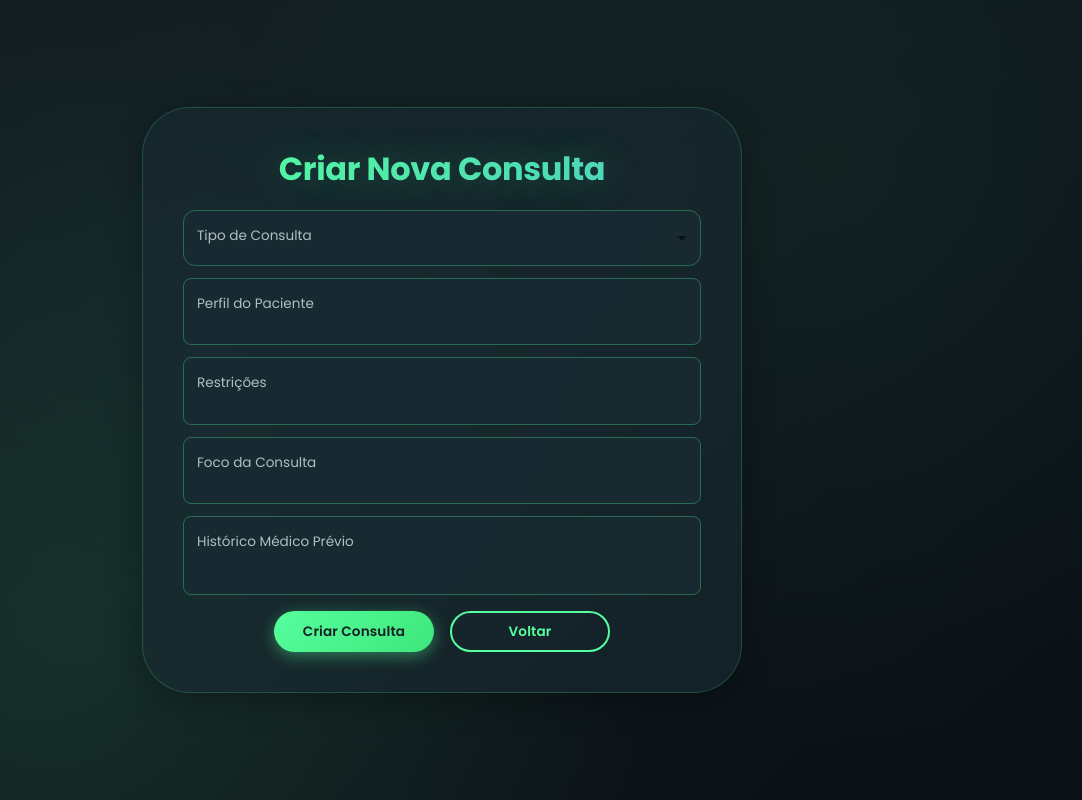
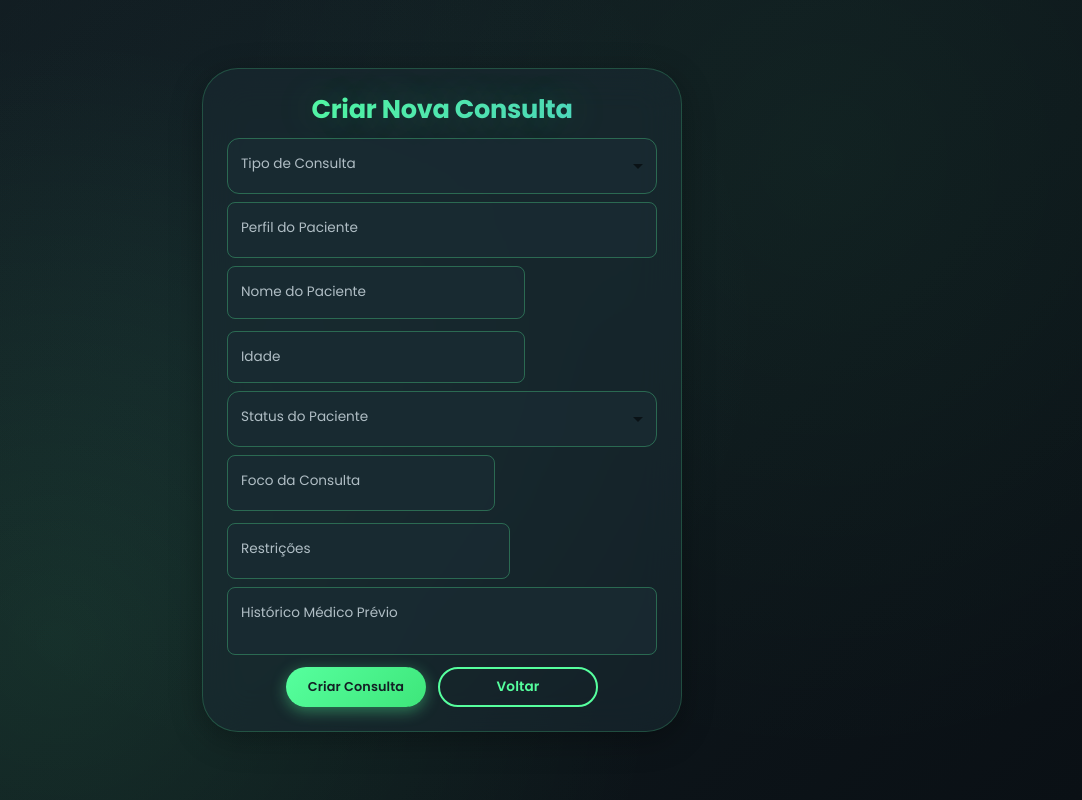
Before and after one commit to luan-vieira-er/28-BYTCHE, a Next.js app in the folder frontend/: page /CreateRoomPage in a window 1280 px wide. Shown: the whole page, without its empty margins (198-1280 px from the left). Built offline with nearby package versions, Linux system fonts and the light colour scheme; no server answers.

Commit message:
style: CreateRoomPage

```diff
--- a/frontend/pages/CreateRoomPage/index.js
+++ b/frontend/pages/CreateRoomPage/index.js
@@ -1,4 +1,4 @@
-import { Button, TextField, Box, Typography, Select, MenuItem, FormControl, InputLabel } from "@mui/material";
+import { Button, TextField, Box, Typography, Select, MenuItem, FormControl, InputLabel, Grid } from "@mui/material";
 import { useRouter } from 'next/router';
 import { useState } from 'react';
 import apiService from '../../services/api.service';
@@ -27,7 +27,7 @@ export default function CreateRoomPage() {
         console.log('Dados do formulário:', formData);
 
         // Validação básica
-        if (!formData.tipo_consulta || !formData.perfil_paciente || !formData.foco) {
+        if (!formData.tipo_consulta || !formData.perfil_paciente || !formData.foco || !formData.nome_paciente || !formData.idade) {
             alert('Por favor, preencha todos os campos obrigatórios');
             return;
         }
@@ -49,7 +49,9 @@ export default function CreateRoomPage() {
                 perfil_paciente: formData.perfil_paciente,
                 foco: formData.foco,
                 historico_previo: formData.historico_previo || '',
-                status: 'AGUARDANDO'
+                nome_paciente: formData.nome_paciente,
+                idade: parseInt(formData.idade),
+                status: formData.status || 'AGUARDANDO'
             };
 
             // Chamada para a API de criação de sala
@@ -98,10 +100,11 @@ export default function CreateRoomPage() {
                 sx={{
                     position: 'relative',
                     zIndex: 1,
-                    width: { xs: '90%', sm: '500px', md: '600px' },
+                    width: { xs: '95%', sm: '420px', md: '480px' },
                     maxWidth: '95vw',
-                    p: { xs: 3, sm: 4, md: 5 },
-                    borderRadius: 4,
+                    maxHeight: '90vh',
+                    p: { xs: 2, sm: 2.5, md: 3 },
+                    borderRadius: 3,
                     background: 'rgba(26, 43, 51, 0.6)',
                     backdropFilter: 'blur(20px)',
                     border: '1px solid rgba(86, 255, 158, 0.2)',
@@ -113,10 +116,10 @@ export default function CreateRoomPage() {
                     variant="h2"
                     component="h1"
                     sx={{
-                        fontSize: { xs: '1.5rem', sm: '1.8rem', md: '2rem' },
+                        fontSize: { xs: '1.2rem', sm: '1.4rem', md: '1.6rem' },
                         fontWeight: 700,
                         textAlign: 'center',
-                        mb: 2.5,
+                        mb: 1.5,
                         background: 'linear-gradient(135deg, #56FF9E 0%, #4ECDC4 100%)',
                         backgroundClip: 'text',
                         WebkitBackgroundClip: 'text',
@@ -130,7 +133,7 @@ export default function CreateRoomPage() {
                 {/* Select Tipo de Consulta */}
                 <FormControl
                     fullWidth
-                    sx={{ mb: 1.5 }}
+                    sx={{ mb: 1 }}
                 >
                     <InputLabel
                         sx={{
@@ -199,13 +202,13 @@ export default function CreateRoomPage() {
                     label="Perfil do Paciente"
                     placeholder="Descreva o perfil do paciente..."
                     multiline
-                    rows={1.5}
+                    rows={1}
                     variant="outlined"
                     fullWidth
                     value={formData.perfil_paciente}
                     onChange={handleInputChange('perfil_paciente')}
                     sx={{
-                        mb: 1.5,
+                        mb: 1,
                         '& .MuiInputLabel-root': {
                             color: '#B0BEC5',
                             fontSize: '0.85rem',
@@ -235,18 +238,17 @@ export default function CreateRoomPage() {
                     }}
                 />
 
-                {/* Campo Foco */}
+                {/* Grid com Nome do Paciente e Idade */}
+                <Grid container spacing={1.5} sx={{ mb: 1 }}>
+                    <Grid item xs={12} sm={6}>
                         <TextField
-                    label="Restrições"
-                    placeholder="Existem restrições ao falar com o paciente?"
-                    multiline
-                    rows={1.5}
+                            label="Nome do Paciente"
+                            placeholder="Digite o nome do paciente"
                             variant="outlined"
                             fullWidth
-                    value={formData.foco}
-                    onChange={handleInputChange('foco')}
+                            value={formData.nome_paciente}
+                            onChange={handleInputChange('nome_paciente')}
                             sx={{
-                        mb: 1.5,
                                 '& .MuiInputLabel-root': {
                                     color: '#B0BEC5',
                                     fontSize: '0.85rem',
@@ -275,18 +277,17 @@ export default function CreateRoomPage() {
                                 }
                             }}
                         />
-
+                    </Grid>
+                    <Grid item xs={12} sm={6}>
                         <TextField
-                    label="Foco da Consulta"
-                    placeholder="Qual o foco principal desta consulta..."
-                    multiline
-                    rows={1.5}
+                            label="Idade"
+                            placeholder="Idade do paciente"
                             variant="outlined"
                             fullWidth
-                    value={formData.foco}
-                    onChange={handleInputChange('restricoes')}
+                            type="number"
+                            value={formData.idade}
+                            onChange={handleInputChange('idade')}
                             sx={{
-                        mb: 1.5,
                                 '& .MuiInputLabel-root': {
                                     color: '#B0BEC5',
                                     fontSize: '0.85rem',
@@ -315,19 +316,171 @@ export default function CreateRoomPage() {
                                 }
                             }}
                         />
+                    </Grid>
+                </Grid>
+
+                {/* Campo Status */}
+                <FormControl
+                    fullWidth
+                    sx={{ mb: 1 }}
+                >
+                    <InputLabel
+                        sx={{
+                            color: '#B0BEC5',
+                            fontSize: '0.85rem',
+                            '&.Mui-focused': { color: '#56FF9E' }
+                        }}
+                    >
+                        Status do Paciente
+                    </InputLabel>
+                    <Select
+                        value={formData.status}
+                        onChange={handleInputChange('status')}
+                        label="Status do Paciente"
+                        sx={{
+                            '& .MuiOutlinedInput-notchedOutline': {
+                                borderColor: 'rgba(86, 255, 158, 0.3)',
+                                borderWidth: '1px'
+                            },
+                            '&:hover .MuiOutlinedInput-notchedOutline': {
+                                borderColor: 'rgba(86, 255, 158, 0.5)'
+                            },
+                            '&.Mui-focused .MuiOutlinedInput-notchedOutline': {
+                                borderColor: '#56FF9E'
+                            },
+                            '& .MuiSelect-select': {
+                                color: '#FFFFFF',
+                                backgroundColor: 'rgba(26, 43, 51, 0.8)',
+                                fontSize: '0.85rem'
+                            }
+                        }}
+                        MenuProps={{
+                            PaperProps: {
+                                sx: {
+                                    backgroundColor: 'rgba(26, 43, 51, 0.95)',
+                                    backdropFilter: 'blur(10px)',
+                                    border: '1px solid rgba(86, 255, 158, 0.3)',
+                                    borderRadius: 2,
+                                    '& .MuiMenuItem-root': {
+                                        color: '#FFFFFF',
+                                        '&:hover': {
+                                            backgroundColor: 'rgba(86, 255, 158, 0.1)'
+                                        },
+                                        '&.Mui-selected': {
+                                            backgroundColor: 'rgba(86, 255, 158, 0.2)',
+                                            '&:hover': {
+                                                backgroundColor: 'rgba(86, 255, 158, 0.3)'
+                                            }
+                                        }
+                                    }
+                                }
+                            }
+                        }}
+                    >
+                        <MenuItem value="estavel">Estável</MenuItem>
+                        <MenuItem value="critico">Crítico</MenuItem>
+                        <MenuItem value="observacao">Em Observação</MenuItem>
+                        <MenuItem value="alta">Alta Médica</MenuItem>
+                        <MenuItem value="internado">Internado</MenuItem>
+                    </Select>
+                </FormControl>
+
+                {/* Grid com Foco e Restrições */}
+                <Grid container spacing={1.5} sx={{ mb: 1 }}>
+                    <Grid item xs={12} sm={6}>
+                        <TextField
+                            label="Foco da Consulta"
+                            placeholder="Qual o foco principal..."
+                            multiline
+                            rows={1}
+                            variant="outlined"
+                            fullWidth
+                            value={formData.foco}
+                            onChange={handleInputChange('foco')}
+                            sx={{
+                                '& .MuiInputLabel-root': {
+                                    color: '#B0BEC5',
+                                    fontSize: '0.85rem',
+                                    '&.Mui-focused': { color: '#56FF9E' }
+                                },
+                                '& .MuiOutlinedInput-root': {
+                                    backgroundColor: 'rgba(26, 43, 51, 0.8)',
+                                    '& .MuiOutlinedInput-notchedOutline': {
+                                        borderColor: 'rgba(86, 255, 158, 0.3)',
+                                        borderWidth: '1px'
+                                    },
+                                    '&:hover .MuiOutlinedInput-notchedOutline': {
+                                        borderColor: 'rgba(86, 255, 158, 0.5)'
+                                    },
+                                    '&.Mui-focused .MuiOutlinedInput-notchedOutline': {
+                                        borderColor: '#56FF9E'
+                                    }
+                                },
+                                '& .MuiOutlinedInput-input': {
+                                    color: '#FFFFFF',
+                                    fontSize: '0.85rem',
+                                    '&::placeholder': {
+                                        color: '#B0BEC5',
+                                        opacity: 0.7
+                                    }
+                                }
+                            }}
+                        />
+                    </Grid>
+                    <Grid item xs={12} sm={6}>
+                        <TextField
+                            label="Restrições"
+                            placeholder="Restrições ao falar com o paciente..."
+                            multiline
+                            rows={1}
+                            variant="outlined"
+                            fullWidth
+                            value={formData.restricoes}
+                            onChange={handleInputChange('restricoes')}
+                            sx={{
+                                '& .MuiInputLabel-root': {
+                                    color: '#B0BEC5',
+                                    fontSize: '0.85rem',
+                                    '&.Mui-focused': { color: '#56FF9E' }
+                                },
+                                '& .MuiOutlinedInput-root': {
+                                    backgroundColor: 'rgba(26, 43, 51, 0.8)',
+                                    '& .MuiOutlinedInput-notchedOutline': {
+                                        borderColor: 'rgba(86, 255, 158, 0.3)',
+                                        borderWidth: '1px'
+                                    },
+                                    '&:hover .MuiOutlinedInput-notchedOutline': {
+                                        borderColor: 'rgba(86, 255, 158, 0.5)'
+                                    },
+                                    '&.Mui-focused .MuiOutlinedInput-notchedOutline': {
+                                        borderColor: '#56FF9E'
+                                    }
+                                },
+                                '& .MuiOutlinedInput-input': {
+                                    color: '#FFFFFF',
+                                    fontSize: '0.85rem',
+                                    '&::placeholder': {
+                                        color: '#B0BEC5',
+                                        opacity: 0.7
+                                    }
+                                }
+                            }}
+                        />
+                    </Grid>
+                </Grid>
 
                 {/* Campo Histórico Prévio */}
                 <TextField
                     label="Histórico Médico Prévio"
                     placeholder="Descreva o histórico médico relevante..."
                     multiline
-                    rows={2}
+                    rows={1.5}
                     variant="outlined"
                     fullWidth
                     value={formData.historico_previo}
                     onChange={handleInputChange('historico_previo')}
                     sx={{
-                        mb: 2,
+                        mb: 1.5,
                         '& .MuiInputLabel-root': {
                             color: '#B0BEC5',
                             fontSize: '0.85rem',
@@ -361,7 +514,7 @@ export default function CreateRoomPage() {
                 <Box
                     sx={{
                         display: 'flex',
-                        gap: 2,
+                        gap: 1.5,
                         width: '100%',
                         flexDirection: { xs: 'column', sm: 'row' },
                         justifyContent: 'center'
@@ -373,10 +526,10 @@ export default function CreateRoomPage() {
                         onClick={handleSubmit}
                         sx={{
                             flex: { xs: 'none', sm: 1 },
-                            maxWidth: { sm: '160px' },
-                            py: 0.8,
-                            px: 2.5,
-                            fontSize: '0.85rem',
+                            maxWidth: { sm: '140px' },
+                            py: 0.7,
+                            px: 2,
+                            fontSize: '0.8rem',
                             fontWeight: 600,
                             borderRadius: 3,
                             background: 'linear-gradient(135deg, #56FF9E 0%, #3EE67A 100%)',
```
Lines whose indentation alone changed are shown as unchanged.
